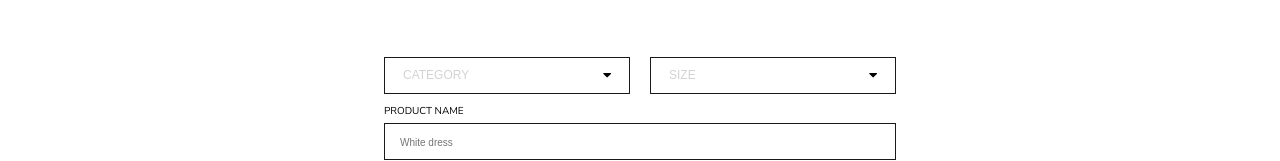
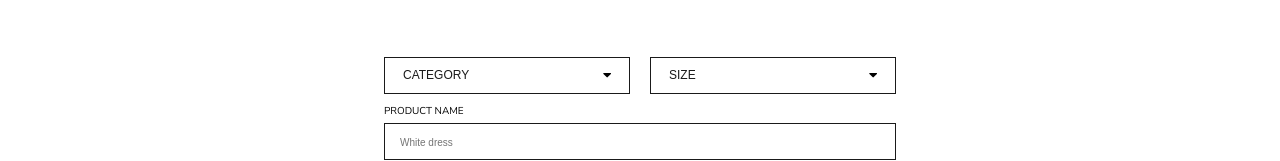
Before and after one commit to annatakman/Final-Project-Frontend, a React (Create React App) app: page /sell in a window 1280 px wide. Shown: the part 231-392 px from the top of the page. Built offline with nearby package versions, Linux system fonts and the light colour scheme.

Commit message:
added alt texts and updated name of UserProductsGrid to MarketGrid

```diff
--- a/src/components/UserProductsGrid.js
+++ b/src/components/MarketGrid.js
@@ -46,7 +46,7 @@ const EmptyState = styled.h2`
   text-align: center;
 `
 
-export const UserProductsGrid = () => {
+export const MarketGrid = () => {
   const history = useHistory()
   const [products, setProducts] = useState([])
   const [page, setPage] = useState(1)
--- a/src/components/ProductCard.js
+++ b/src/components/ProductCard.js
@@ -63,7 +63,7 @@ export const ProductCard = ({ _id, imageUrl, name, price, sold, email }) => {
   return (
     <Article key={_id}>
       <Link to={`/products/${_id}`}>
-        <Img src={imageUrl} />
+        <Img src={imageUrl} alt={name} />
         <Details>
           <p>{name}</p>
           <p>{price} €</p>
--- a/src/components/ProfileProductCard.js
+++ b/src/components/ProfileProductCard.js
@@ -58,7 +58,7 @@ export const ProfileProductCard = ({ productId, product }) => {
 
   return (
     <Product>
-      <Img src={product.imageUrl} />
+      <Img src={product.imageUrl} alt={product.name} />
       <CardOverlay>
         <InfoWrapper>
           <Text>{product.name}</Text>
--- a/src/pages/Market.js
+++ b/src/pages/Market.js
@@ -1,13 +1,13 @@
 import React from 'react'
 import styled from 'styled-components/macro'
-import { UserProductsGrid } from 'components/UserProductsGrid'
+import { MarketGrid } from 'components/MarketGrid'
 
 const Container = styled.div``
 
 export const Market = () => {
   return (
     <Container>
-      <UserProductsGrid />
+      <MarketGrid />
     </Container>
   )
 }
--- a/src/pages/UserUpload.js
+++ b/src/pages/UserUpload.js
@@ -148,13 +148,10 @@ const SelectArrow = styled.span`
 `
 const SelectText = styled.div`
   margin-right: 8px;
-  color: #d3d3d3;
+  color: #1a1a1a;
   font-size: 12px;
   line-height: 24px;
   text-transform: uppercase;
-  white-space: nowrap;
-  text-overflow: ellipsis;
-  overflow: hidden;
 `
 const List = styled.ul`
   position: absolute;
```
